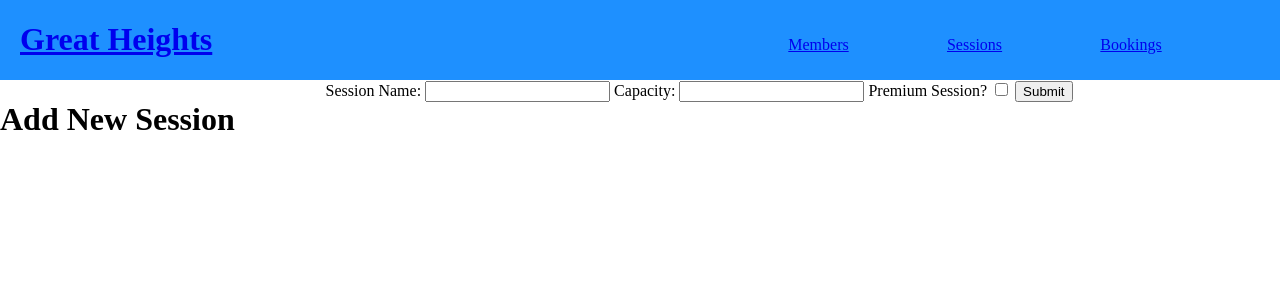
After one commit to jandrewgordon/Climbing-Gym, a Flask app: page /sessions/new in a window 1280 px wide. The commit adds this page. Shown: the top 300 px of the page. Run offline with Flask 2, Linux system fonts and the light colour scheme.

Commit message:
sessions can be added

```diff
--- a/app.py
+++ b/app.py
@@ -1,10 +1,12 @@
 from flask import Flask, render_template
 
 from controllers.member_controller import members_blueprint
+from controllers.session_controller import sessions_blueprint
 
 app = Flask(__name__)
 
 app.register_blueprint(members_blueprint)
+app.register_blueprint(sessions_blueprint)
 
 @app.route('/')
 def home():
--- a/controllers/session_controller.py
+++ b/controllers/session_controller.py
@@ -0,0 +1,30 @@
+from flask import Flask, render_template, redirect, request, Blueprint
+from models.session import Session
+import repositories.session_repository as session_repository
+
+sessions_blueprint = Blueprint("sessions", __name__)
+
+@sessions_blueprint.route("/sessions")
+def sessions():
+    sessions = session_repository.select_all()
+    return render_template("sessions/index.html", all_sessions = sessions)
+
+@sessions_blueprint.route("/sessions/new", methods=['GET'])
+def get_new_session():
+    return render_template("sessions/new.html")
+
+
+@sessions_blueprint.route("/sessions", methods=['POST'])
+def create_new_session():
+    name = request.form['name']
+    capacity = int(request.form['capacity'])
+    premium = request.form.get("premium")
+    if premium:
+        print("We laughing")
+        premium = True
+    else:
+        print("gubbed")
+        premium = False
+    new_session = Session(name, capacity, premium)
+    session_repository.save(new_session)
+    return redirect("/sessions")
--- a/templates/base.html
+++ b/templates/base.html
@@ -13,8 +13,8 @@
         <nav>
             <ul>
                 <li><a href="/members">Members</a></li>
-                <li><a href="">Sessions</a></li>
-                <li><a href="">Bookings</a></li>
+                <li><a href="/sessions">Sessions</a></li>
+                <li><a href="/bookings">Bookings</a></li>
             </ul>
         </nav>
     </header>
--- /dev/null
+++ b/templates/sessions/new.html
@@ -0,0 +1,20 @@
+{% extends 'base.html' %}
+
+{% block content %}
+<h1>Add New Session</h1>
+
+<form action="/sessions" method="post">
+    <label for="name">Session Name:</label>
+    <input type="text" name="name" id="name">
+    <label for="capacity">Capacity:</label>
+    <input type="text" name="capacity" id="capacity">
+    <label for="premium">Premium Session?</label>
+    <input type="checkbox" name="premium" id="premium" value="premium">
+
+
+    <input type="submit">
+
+
+</form>
+
+{% endblock %}
```
Also changed, not shown: repositories/session_repository.py (+9 -0 lines), templates/sessions/index.html (added, +10 -0 lines).
